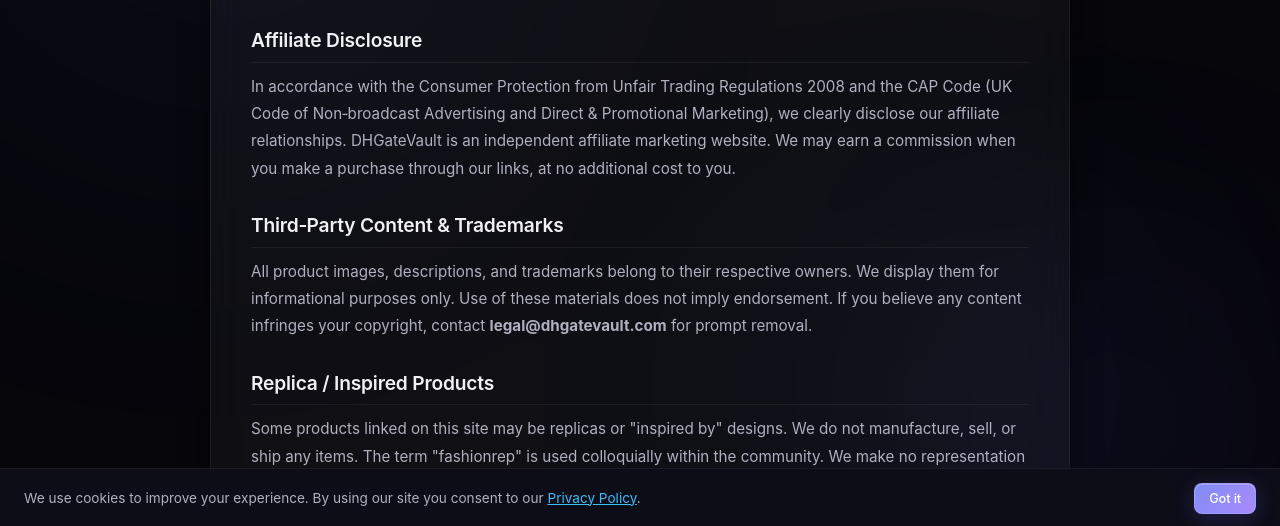
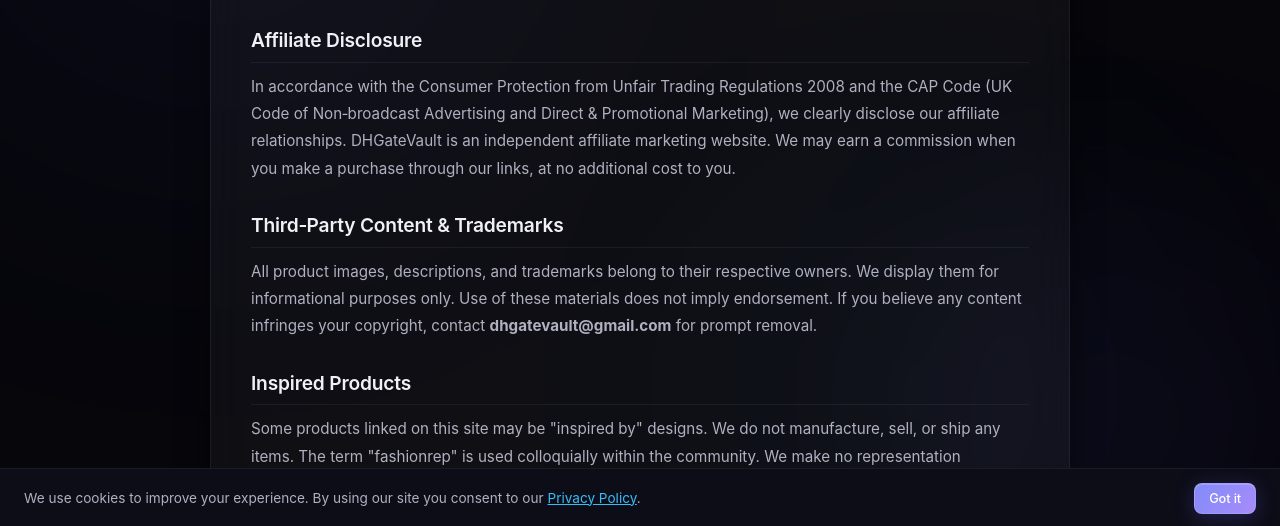
Before and after one commit to JackUCS/dhgVAULT, a website: page disclaimer.html in a window 1280 px wide. Shown: the part 272-798 px from the top of the page. Drawn offline with nearby package versions, Linux system fonts and the light colour scheme.

Commit message:
Wording changes and mailto change.

```diff
--- a/disclaimer.html
+++ b/disclaimer.html
@@ -53,10 +53,10 @@
             <p>In accordance with the Consumer Protection from Unfair Trading Regulations 2008 and the CAP Code (UK Code of Non‑broadcast Advertising and Direct & Promotional Marketing), we clearly disclose our affiliate relationships. DHGateVault is an independent affiliate marketing website. We may earn a commission when you make a purchase through our links, at no additional cost to you.</p>
 
             <h2>Third‑Party Content & Trademarks</h2>
-            <p>All product images, descriptions, and trademarks belong to their respective owners. We display them for informational purposes only. Use of these materials does not imply endorsement. If you believe any content infringes your copyright, contact <strong>legal@dhgatevault.com</strong> for prompt removal.</p>
+            <p>All product images, descriptions, and trademarks belong to their respective owners. We display them for informational purposes only. Use of these materials does not imply endorsement. If you believe any content infringes your copyright, contact <strong>dhgatevault@gmail.com</strong> for prompt removal.</p>
 
-            <h2>Replica / Inspired Products</h2>
-            <p>Some products linked on this site may be replicas or "inspired by" designs. We do not manufacture, sell, or ship any items. The term "fashionrep" is used colloquially within the community. We make no representation regarding the authenticity, quality, or legality of any product. You are responsible for ensuring compliance with local laws before purchasing.</p>
+            <h2>Inspired Products</h2>
+            <p>Some products linked on this site may be "inspired by" designs. We do not manufacture, sell, or ship any items. The term "fashionrep" is used colloquially within the community. We make no representation regarding the authenticity, quality, or legality of any product. You are responsible for ensuring compliance with local laws before purchasing.</p>
 
             <h2>Limitation of Liability</h2>
             <p>To the fullest extent permitted by applicable law, DHGateVault and its operators shall not be liable for any direct, indirect, incidental, or consequential damages arising from your use of the site or your purchase of products via our links. This includes, but is not limited to, intellectual property claims, product defects, customs seizures, or legal action taken against you. All products are purchased at your own risk.</p>
```
Also changed, not shown: index.html (+1 -1 lines), privacy.html (+1 -1 lines).
